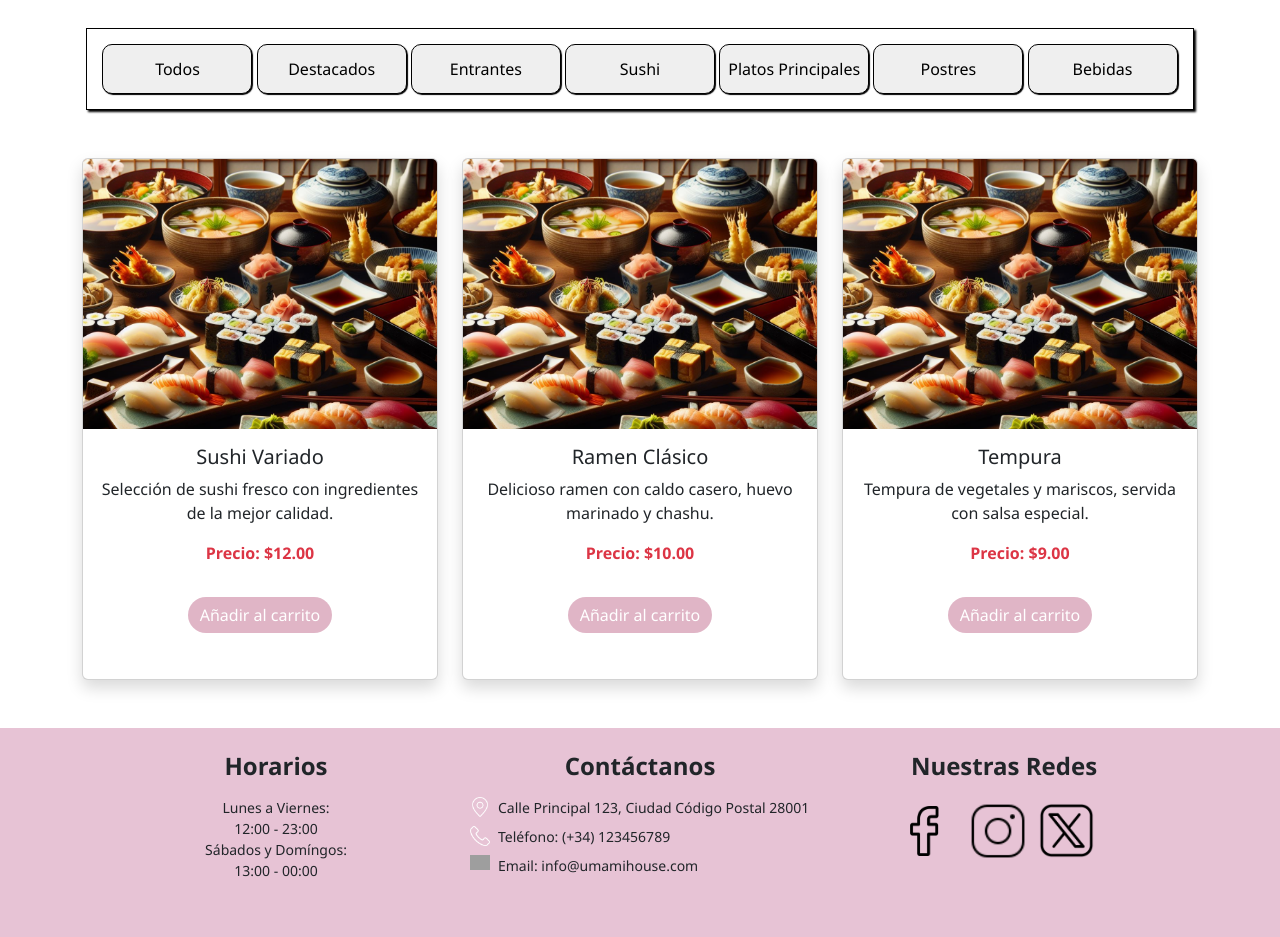
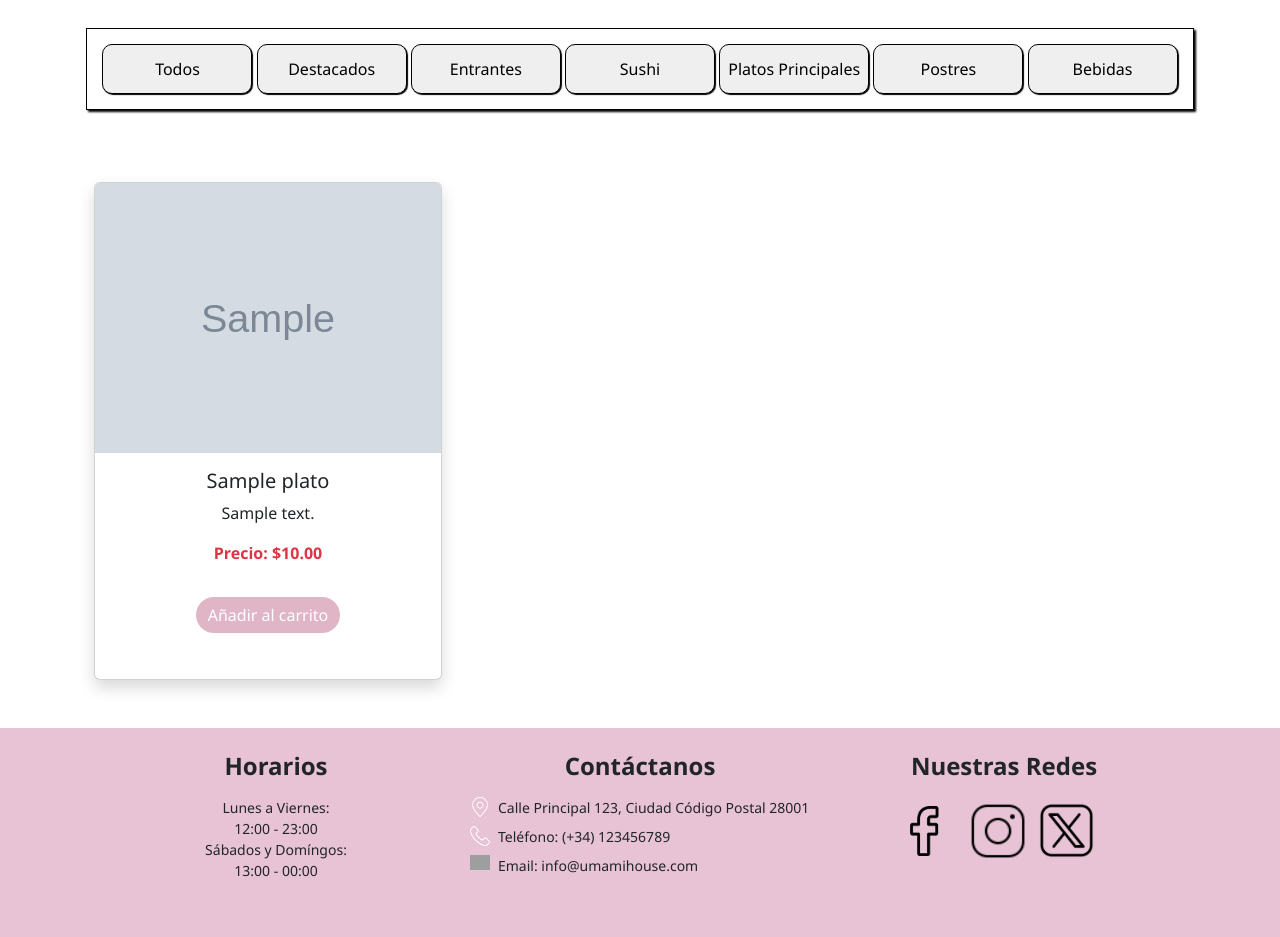
Before and after one commit to Arthen-code0/Proyecto_restaurante, a Django app: page /menu/ in a window 1280 px wide. Shown: the part 300-1237 px from the top of the page. Run offline with Django 5.2, Linux system fonts and the light colour scheme; tables that the repository leaves empty hold one stand-in row (values such as "Sample post"); grey boxes marked "Sample" are stand-in pictures; parts of the project's set-up code (start-up, migrations or seed data) failed here and were passed over; some libraries are stand-ins or nearby versions; grey boxes are pictures that could not be loaded.

Commit message:
Pagina Menu
Ya esta hecho el bucle FOR para que aparezcan las tarjetas con su respectiva columna de base de datos de la tabla PLATO.
Solamente hay que agregarle fotos a los platos para que esten bien esteticamente

```diff
--- a/Proyecto/templates/pagina_menu.html
+++ b/Proyecto/templates/pagina_menu.html
@@ -45,51 +45,26 @@
 <div class="container my-5">
     <div class="row justify-content-center gx-4 gy-4">
 
-        <!-- Tarjeta 1 -->
-        <div class="col-md-4">
-            <div class="card shadow h-100">
-                <img src="{% static 'img/comida japonesa (2).jpeg' %}" class="card-img-top imagen-ajustada" alt="Sushi">
-                <div class="card-body text-center">
-                    <h5 class="card-title">Sushi Variado</h5>
-                    <p class="card-text">Selección de sushi fresco con ingredientes de la mejor calidad.</p>
-                    <p class="text-danger fw-bold">Precio: $12.00</p>
-                    <a href="#" class="btn btn-primary mt-3 btn_custom">Añadir al carrito</a>
+        <div class="row g-4">
+            {% for plato in platos %}
+            <div class="col-md-4">
+                <div class="card shadow h-100">
+                    <img src="{{ plato.imagen }}" class="card-img-top imagen-ajustada" alt="{{ plato.nombre }}">
+                    <div class="card-body text-center">
+                        <h5 class="card-title">{{ plato.nombre }}</h5>
+                        <p class="card-text">{{ plato.descripcion }}</p>
+                        <p class="text-danger fw-bold">Precio: ${{ plato.precio }}</p>
+                        <a href="#" class="btn btn-primary mt-3 btn_custom">Añadir al carrito</a>
+                    </div>
                 </div>
             </div>
+            {% empty %}
+            <p>No hay platos disponibles.</p>
+            {% endfor %}
         </div>
 
-        <!-- Tarjeta 2 -->
-        <div class="col-md-4">
-            <div class="card shadow h-100">
-                <img src="{% static 'img/comida japonesa (2).jpeg' %}" class="card-img-top imagen-ajustada" alt="Ramen">
-                <div class="card-body text-center">
-                    <h5 class="card-title">Ramen Clásico</h5>
-                    <p class="card-text">Delicioso ramen con caldo casero, huevo marinado y chashu.</p>
-                    <p class="text-danger fw-bold">Precio: $10.00</p>
-                    <a href="#" class="btn btn-primary mt-3 btn_custom">Añadir al carrito</a>
-                </div>
-            </div>
-        </div>
-
-        <!-- Tarjeta 3 -->
-        <div class="col-md-4">
-            <div class="card shadow h-100">
-                <img src="{% static 'img/comida japonesa (2).jpeg' %}" class="card-img-top imagen-ajustada"
-                     alt="Tempura">
-                <div class="card-body text-center">
-                    <h5 class="card-title">Tempura</h5>
-                    <p class="card-text">Tempura de vegetales y mariscos, servida con salsa especial.</p>
-                    <p class="text-danger fw-bold">Precio: $9.00</p>
-                    <a href="#" class="btn btn-primary mt-3 btn_custom">Añadir al carrito</a>
-                </div>
-            </div>
-        </div>
 
     </div>
-</div>
-
-
-</div>
 </div>
 
 
--- a/Proyecto/umamihouseapp/views.py
+++ b/Proyecto/umamihouseapp/views.py
@@ -1,4 +1,5 @@
 import datetime
+from collections import defaultdict
 
 from django.contrib.auth import authenticate, login, logout
 from django.contrib.auth.decorators import login_required, user_passes_test
@@ -6,7 +7,8 @@ from django.shortcuts import render, redirect
 from pycparser.ply.yacc import Production
 
 from .form import RegistroForm, LoginForm
-from .models import User
+from .models import User, Plato
+
 
 #Para el usuario administrador
 def es_admin(user):
@@ -22,9 +24,6 @@ def es_cocinero(user):
 
 def pagina_principal(request):
     return render(request, 'pagina_principal.html')
-
-def pagina_menu(request):
-    return render(request, 'pagina_menu.html')
 
 def registrar_usuario(request):
     if request.method == 'POST':
@@ -67,7 +66,6 @@ def formulario_pago(request):
 def tu_pedido(request):
     return render(request, 'tu_pedido.html')
 
-
 def mesas(request):
     return render(request, 'mesas.html')
 
@@ -78,6 +76,10 @@ def cocinero(request):
 @user_passes_test(es_camarero)
 def camarero(request):
     return render(request, 'camarero.html')
+
+def pagina_menu(request):
+    platos = Plato.objects.all()
+    return render(request, 'pagina_menu.html', {'platos': platos})
 
 #def add_carrito(request, id):
 #    carrito = request.session.get('carrito', 0)
```
